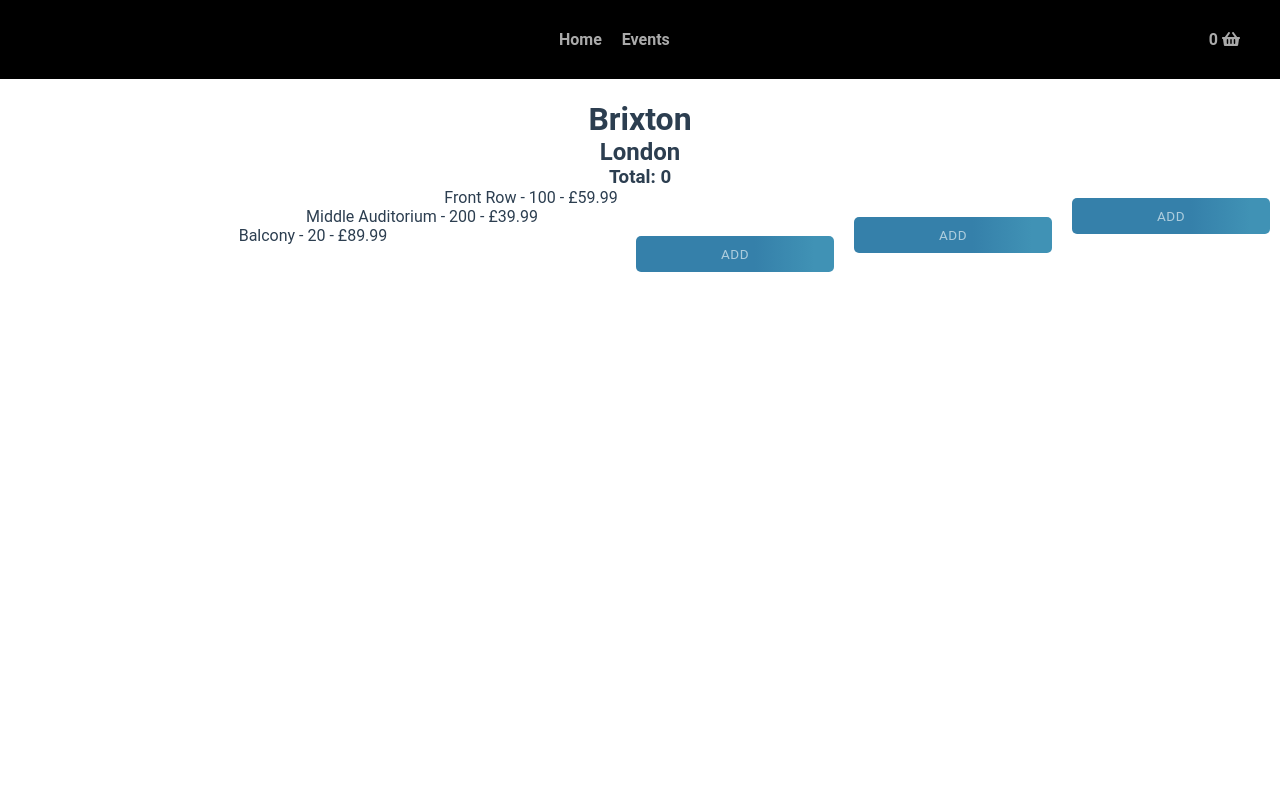
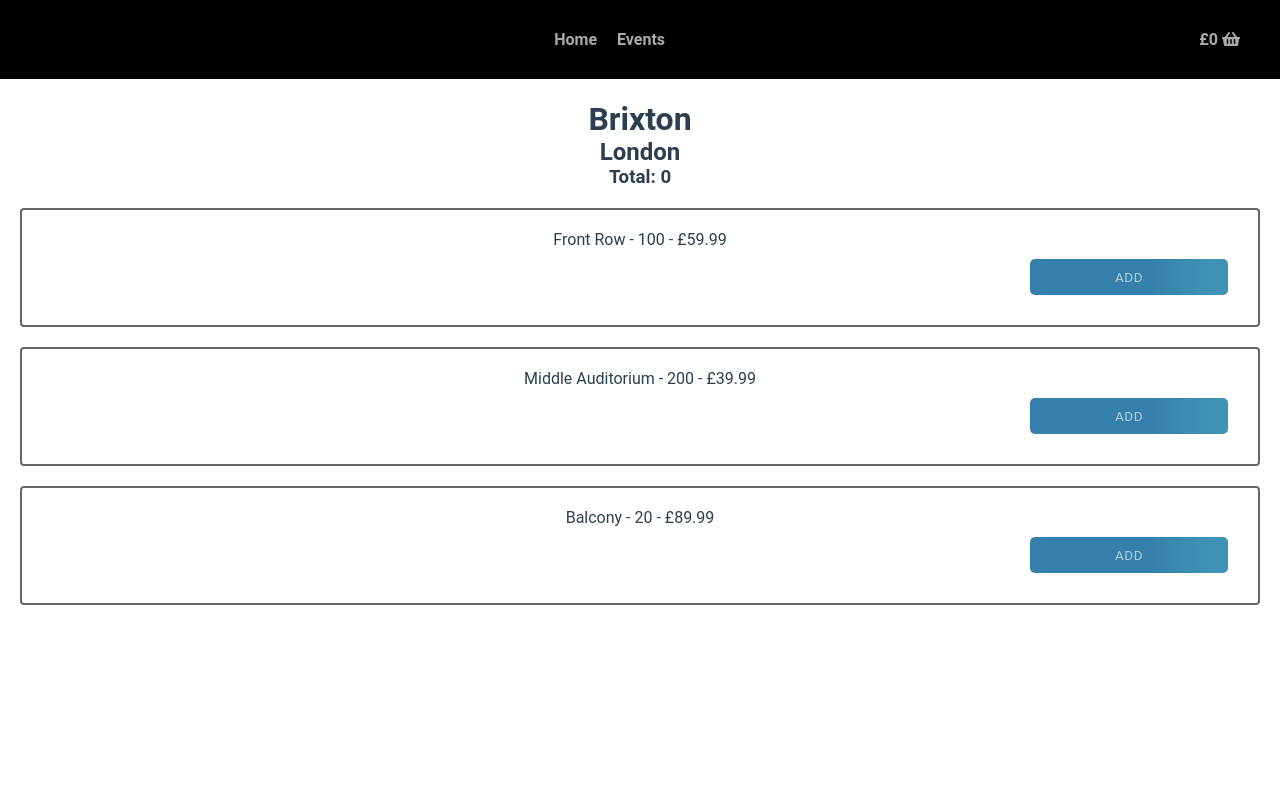
Before and after one commit to kappisan/TicketBookingPage, a Vue app: page /book/brixton in a window 1280 px wide. Shown: the top 800 px of the page. Built offline with nearby package versions, Linux system fonts and the light colour scheme.

Commit message:
font awesome brands

```diff
--- a/package.json
+++ b/package.json
@@ -9,6 +9,7 @@
   },
   "dependencies": {
     "@fortawesome/fontawesome-svg-core": "^1.2.6",
+    "@fortawesome/free-brands-svg-icons": "^5.7.2",
     "@fortawesome/free-solid-svg-icons": "^5.4.1",
     "@fortawesome/vue-fontawesome": "^0.1.1",
     "jquery": "^3.3.1",
--- a/src/App.vue
+++ b/src/App.vue
@@ -4,7 +4,7 @@
 			<router-link to="/">Home</router-link>
 			<router-link to="/events">Events</router-link>
 			<div>
-				<router-link to="/basket">{{ basketTotal }} <font-awesome-icon icon="shopping-basket" /></router-link>
+				<router-link to="/basket">£{{ basketTotal }} <font-awesome-icon icon="shopping-basket" /></router-link>
 			</div>
 		</div>
 		<div id="router-container">
--- a/src/components/HomePage.vue
+++ b/src/components/HomePage.vue
@@ -3,8 +3,8 @@
     <div class="img-container">
       <img alt="Vue logo" src="../assets/mic-stand.jpg">
     </div>
-    <h1>{{ msg }}</h1>
-    <p>Home page</p>
+    <h1>Home page</h1>
+    <p>{{ msg }}</p>
   </div>
 </template>
 
--- a/src/plugins/fontawesome.js
+++ b/src/plugins/fontawesome.js
@@ -1,10 +1,11 @@
 import Vue from 'vue'
 
 import { library } from '@fortawesome/fontawesome-svg-core'
-import { fas, faUserSecret, faShoppingBasket } from '@fortawesome/free-solid-svg-icons'
+import { fas } from '@fortawesome/free-solid-svg-icons'
 import { FontAwesomeIcon } from '@fortawesome/vue-fontawesome'
+import { faBitcoin } from '@fortawesome/free-brands-svg-icons'
 
 library.add(fas)
-library.add(faUserSecret, faShoppingBasket)
+library.add(faBitcoin)
 
 Vue.component('font-awesome-icon', FontAwesomeIcon)
--- a/src/views/Basket.vue
+++ b/src/views/Basket.vue
@@ -3,22 +3,40 @@
 		<h1>BASKET</h1>
 		<h3>Items: {{ basketItems }}</h3>
 		<h3>Total: £{{ basketTotal }}</h3>
-		<p v-for="item in basket">{{ item }}</p><br />
+		<div v-for="item in basket" class="basket-item">
+			<p>{{ item.quantity }} x {{ item.price }}</p>
+			<p>{{ item.name }}</p>
+			<p><b>Total:</b> {{ item.quantity * item.price }} </p>
+		</div>
 
+		<p style="width: 100%; text-align: right; padding: 20px;" ><b>Basket Total: </b> £{{ basketTotal }}</p>
 		<router-link to="/checkout">
-			<button>Checkout</button>
+			<button><font-awesome-icon :icon="['fab', 'bitcoin']" /> &nbsp; BITCOIN PAYMENT</button>
+		</router-link>
+		<router-link to="/checkout">
+			<button><font-awesome-icon icon="credit-card" /> &nbsp; PAY BY CARD</button>
 		</router-link>
 	</div>
 
 </template>
 
-<style>
+<style lang="scss">
 	button {
 		background-color: #333;
 		width: 300px;
 		color: #fff;
 		border-style: none;
 		height: 40px;
+	}
+
+	.basket-item {
+		padding: 10px;
+		margin: 20px;
+		border-style: solid;
+		border-width: 0 0 1px 0;
+		p {
+			padding: 0 10px;
+		}
 	}
 </style>
 
--- a/src/views/Book.vue
+++ b/src/views/Book.vue
@@ -5,7 +5,9 @@
 	<h3>Total: {{ basketTotal }}</h3>
     <div v-for="(item, index) in tickets" class="ticket">
     	<p>{{ item.name }} - {{ item.available }} - £{{ item.price }}</p>
-    	<Button v-on:click="addToBasket(index)">ADD</Button></div>
+    	<div class="button-container">
+	    	<Button class="add-ticket" v-on:click="addToBasket(index)">ADD</Button></div>
+	    </div>
   </div>
 </template>
 
@@ -18,8 +20,19 @@
 		margin: 10px;
 	}
 	.ticket {
-		width: 100%;
-
+		clear: both;
+		margin: 20px;
+		border-style: solid;
+		border-radius: 4px;
+		border-width: 2px;
+		border-color: #666;
+		padding: 20px;
+	}
+	.button-container {
+		text-align: right;
+	}
+	.add-ticket {
+		float: none;
 	}
 </style>
 
@@ -44,7 +57,8 @@
 		    ...mapMutations([]),
 			addToBasket(key) {
 				let item = this.tickets[key];
-				console.log(index, "add to basket item", item);
+				console.log("add to basket item", item);
+				console.log("add from", this.details);
 				let cid = item.tid + "-" + this.$route.params.id;
 				let index = this.$store.state.basket.map(function(e) { return e.cid; }).indexOf(cid);
 
@@ -55,6 +69,8 @@
 					item.quantity = 1;
 					item.eid = this.$route.params.id;
 					item.cid = cid;
+					item.city = this.details.city;
+					item.location = this.details.location;
 					this.$store.state.basket.push(item);
 				} else {
 					console.log("already in basket", this.$store.state.basket);
--- a/src/views/Home.vue
+++ b/src/views/Home.vue
@@ -1,6 +1,6 @@
 <template>
   <div class="home">
-    <HomePage msg="Welcome to Your Vue.js App"/>
+    <HomePage :msg="msg"/>
   </div>
 </template>
 
@@ -12,6 +12,9 @@ export default {
   name: 'home',
   components: {
     HomePage
-  }
+  },
+  data: () => ({
+  	msg: "test"
+  })
 }
 </script>
```
Also changed, not shown: 1 other file (tests, documents, lock files or other folders).
